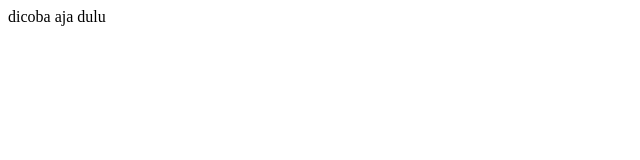
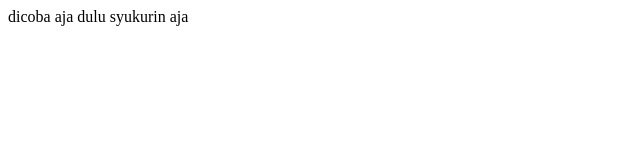
Before and after one commit to Arilpradana/yu-bisa-yu, a plain HTML site: page index.html in a window 1280 px wide. Shown: the whole page, without its empty margins (0-640 px from the left). Drawn offline with Linux system fonts and the light colour scheme.

Commit message:
first commit

```diff
--- a/index.html
+++ b/index.html
@@ -8,5 +8,6 @@
 </head>
 <body>
     dicoba aja dulu
+    syukurin aja
 </body>
 </html>
```
